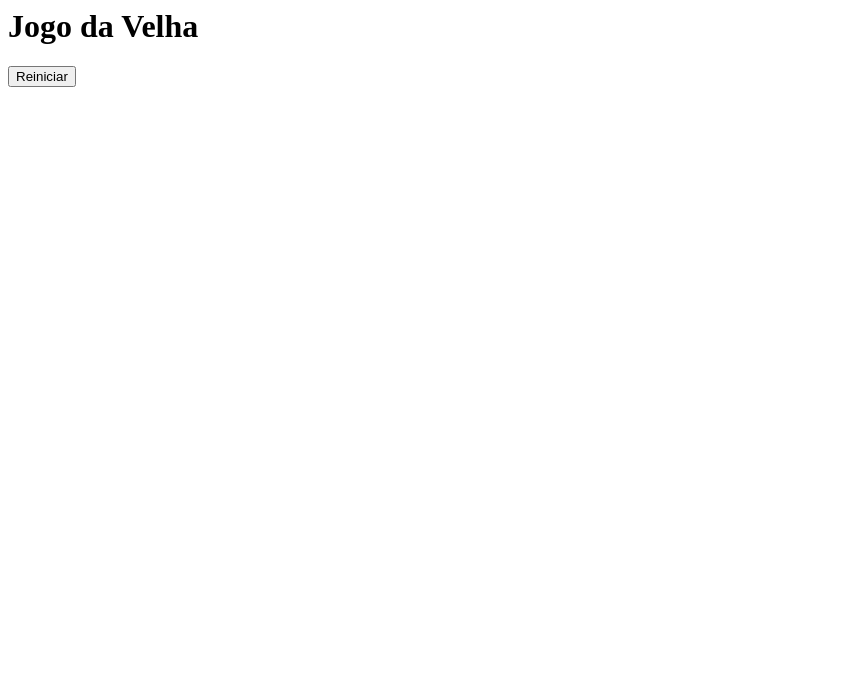
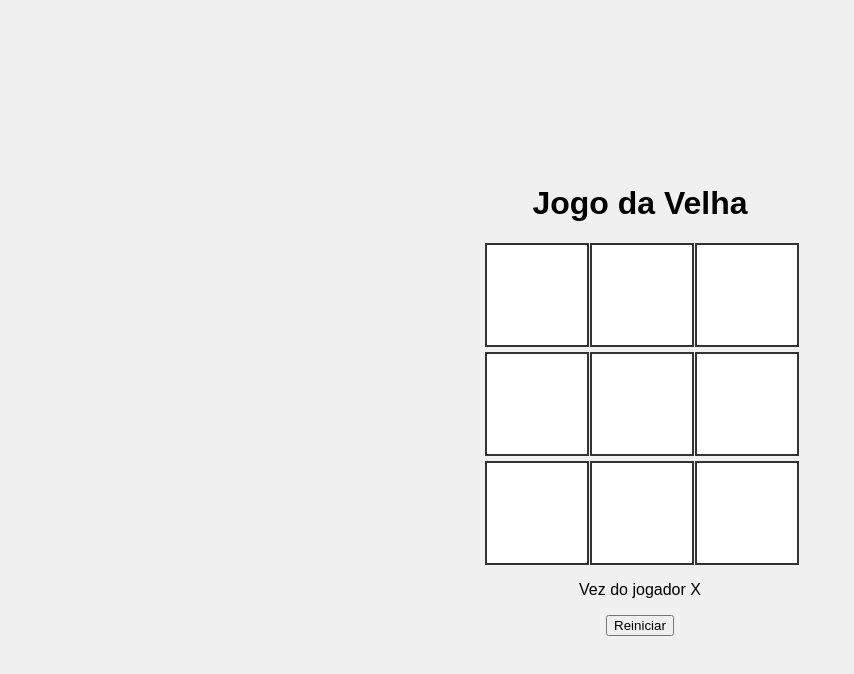
Before and after one commit to LXCNTURY/jogo_da_velha.js, a plain HTML site: page index.html in a window 1280 px wide. Shown: the whole page, without its empty margins (0-854 px from the left). Drawn offline with Linux system fonts and the light colour scheme.

Commit message:
eu sou burro

```diff
--- a/index.html
+++ b/index.html
@@ -1,6 +1,15 @@
+<!DOCTYPE html>
+<html lang="pt-br">
+<head>
+    <meta charset="UTF-8">
+    <meta name="viewport" content="width=device-width, initial-scale=1.0">
+    <title>Jogo da Velha</title>
+    <link rel="stylesheet" href="style.css">
+</head>
+<body>
     <div class="jogo">
-<h1> Jogo da Velha </h1>
-<div class ="tabuleiro" id="tabuleiro">
+        <h1>Jogo da Velha</h1>
+        <div class="tabuleiro" id="tabuleiro">
             <div class="celula" data-celula></div>
             <div class="celula" data-celula></div>
             <div class="celula" data-celula></div>
@@ -11,6 +20,10 @@
             <div class="celula" data-celula></div>
             <div class="celula" data-celula></div>
         </div>
-<p id="status"></p>
+        <p id="status">Vez do jogador X</p>
         <button id="reiniciar">Reiniciar</button>
-<div>
+    </div>
+
+    <script src="praticas.js"></script>
+</body>
+</html>
```
Also changed, not shown: style.css (renamed from css.css). Lines whose indentation alone changed are shown as unchanged.
